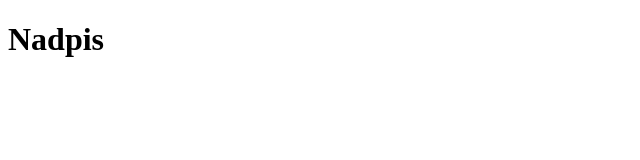
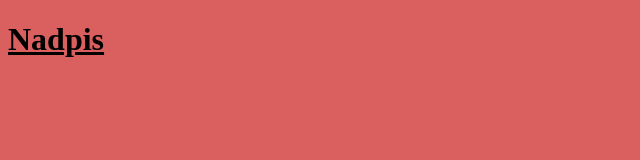
Before and after one commit to emilruzicka/github-demo, a plain HTML site: page index.html in a window 1280 px wide. Shown: the whole page, without its empty margins (0-640 px from the left). Drawn offline with Linux system fonts and the light colour scheme.

Commit message:
Přidáno podtržení h1

```diff
--- a/style.css
+++ b/style.css
@@ -1,3 +1,7 @@
 body {
-    color: black;
+    background: rgb(218, 95, 95);
 }
+
+h1 {
+    text-decoration: underline;
+}
```
